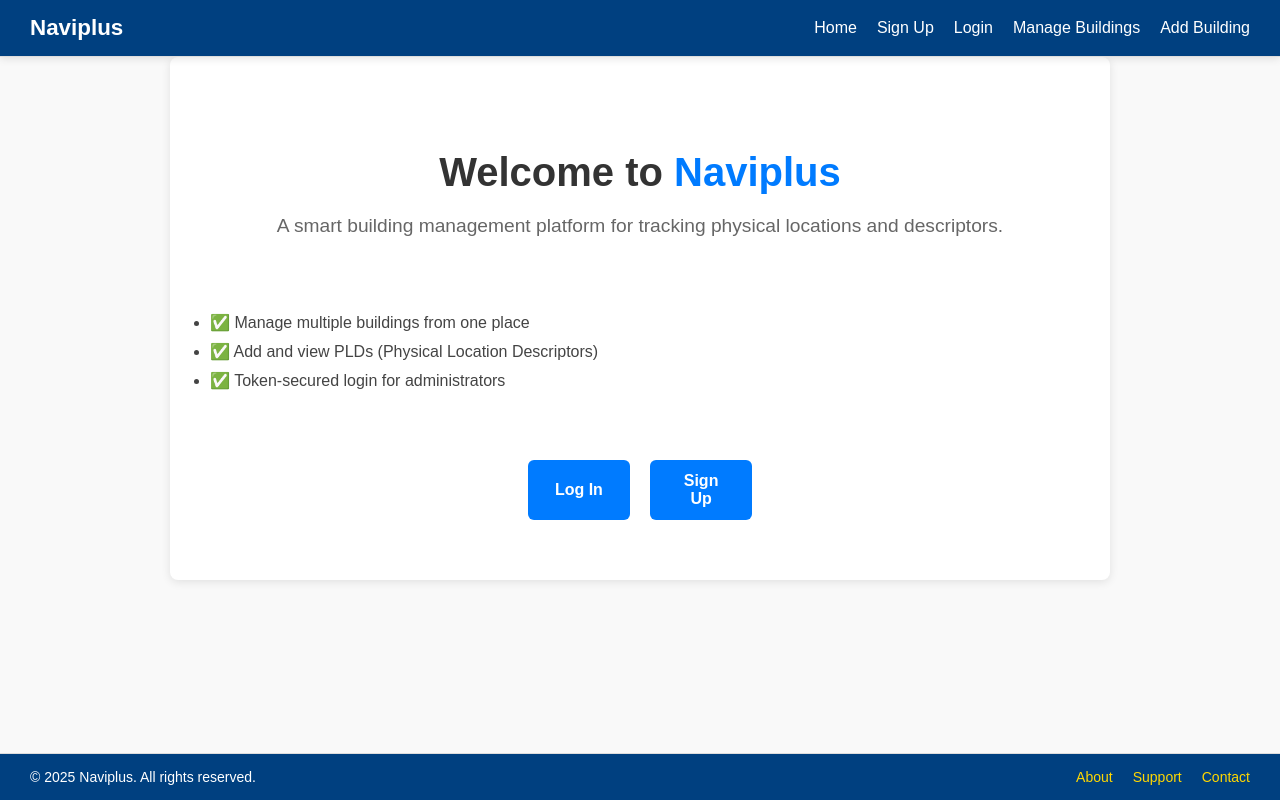
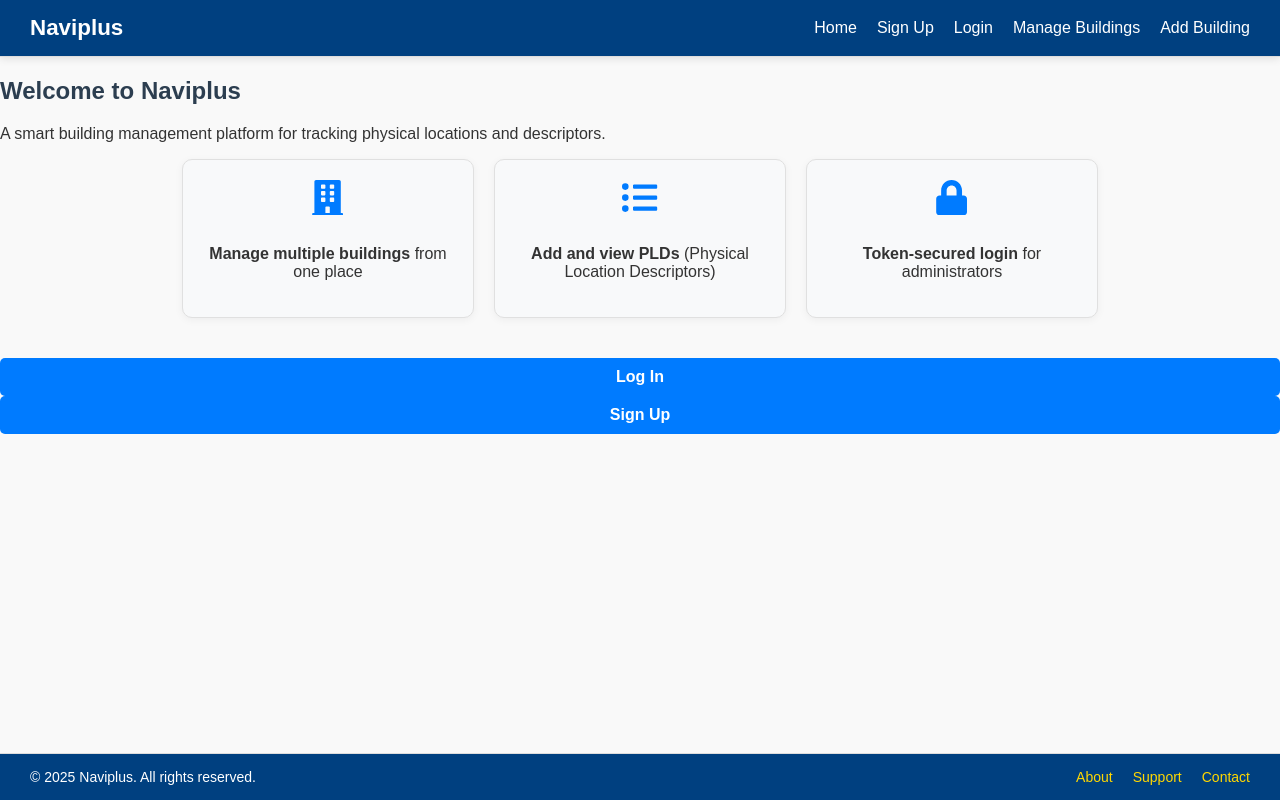
Before and after one commit to DUNCORIR/Naviplus, a React (Create React App) app in the folder admin-frontend/: page / in a window 1280 px wide. Built offline with nearby package versions, Linux system fonts and the light colour scheme.

Commit message:
Style: Add feature cards with icons to LandingPage

```diff
--- a/admin-frontend/src/pages/LandingPage.jsx
+++ b/admin-frontend/src/pages/LandingPage.jsx
@@ -6,6 +6,7 @@
 import React from 'react';
 import { useNavigate } from 'react-router-dom';
 import '../styles/LandingPage.css';
+import { FaBuilding, FaListUl, FaLock } from 'react-icons/fa'; // Feature icons
 
 function LandingPage() {
   const navigate = useNavigate();
@@ -18,24 +19,35 @@ function LandingPage() {
 
   return (
     <div className="landing-container">
-      {/* Hero Section */}
+      {/* Hero section */}
       <section className="landing-hero">
-        <h1 className="landing-title">Welcome to <span className="brand-text">Naviplus</span></h1>
+        <h1 className="landing-title">
+          Welcome to <span className="brand-text">Naviplus</span>
+        </h1>
         <p className="landing-subtitle">
           A smart building management platform for tracking physical locations and descriptors.
         </p>
       </section>
 
-      {/* Features */}
+      {/* Feature cards section */}
       <section className="landing-features-section">
-        <ul className="landing-features">
-          <li>✅ Manage multiple buildings from one place</li>
-          <li>✅ Add and view PLDs (Physical Location Descriptors)</li>
-          <li>✅ Token-secured login for administrators</li>
-        </ul>
+        <div className="feature-card">
+          <FaBuilding className="feature-icon" />
+          <p><strong>Manage multiple buildings</strong> from one place</p>
+        </div>
+
+        <div className="feature-card">
+          <FaListUl className="feature-icon" />
+          <p><strong>Add and view PLDs</strong> (Physical Location Descriptors)</p>
+        </div>
+
+        <div className="feature-card">
+          <FaLock className="feature-icon" />
+          <p><strong>Token-secured login</strong> for administrators</p>
+        </div>
       </section>
 
-      {/* CTA Buttons */}
+      {/* CTA buttons */}
       <section className="landing-buttons">
         <button onClick={goToLogin} className="form-button">Log In</button>
         <button onClick={goToSignup} className="form-button">Sign Up</button>
--- a/admin-frontend/src/styles/LandingPage.css
+++ b/admin-frontend/src/styles/LandingPage.css
@@ -1,102 +1,32 @@
-/* =========================
-   File: src/styles/LandingPage.css
-   Description: Styling for the landing page view.
-========================= */
-
-/* Base container */
-.landing-container {
+/* ========== Feature Card Section ========== */
+.landing-features-section {
   display: flex;
-  flex-direction: column;
-  align-items: center;
-  padding: 60px 20px;
-  max-width: 900px;
-  margin: 0 auto;
-  text-align: center;
-  background-color: #ffffff;
-  border-radius: 8px;
-  box-shadow: 0 2px 10px rgba(0, 0, 0, 0.1);
-}
-
-/* ========== Hero Section ========== */
-.landing-hero {
-  margin-bottom: 30px;
-}
-
-.landing-title {
-  font-size: 2.5rem;
-  font-weight: bold;
-  margin-bottom: 20px;
-  color: #333333;
-}
-
-.brand-text {
-  color: var(--primary-color);
-}
-
-.landing-subtitle {
-  font-size: 1.2rem;
-  color: #666666;
-  margin-bottom: 30px;
-}
-
-/* ========== Features Section ========== */
-.landing-features-section {
-  margin-bottom: 30px;
+  flex-direction: row;
+  justify-content: center;
+  gap: 20px;
+  flex-wrap: wrap;
+  margin-bottom: 40px;
   width: 100%;
 }
 
-.landing-features {
-  list-style-type: disc;
-  padding-left: 20px;
-  text-align: left;
-  margin-bottom: 40px;
+.feature-card {
+  background-color: #f8f9fa;
+  border: 1px solid #e0e0e0;
+  border-radius: 10px;
+  padding: 20px;
+  max-width: 250px;
+  flex: 1;
+  text-align: center;
+  box-shadow: 0 2px 8px rgba(0,0,0,0.05);
+  transition: transform 0.2s ease;
 }
 
-.landing-features li {
-  margin-bottom: 10px;
-  font-size: 1rem;
-  color: #444444;
+.feature-card:hover {
+  transform: translateY(-5px);
 }
 
-/* ========== CTA Buttons ========== */
-.landing-buttons {
-  display: flex;
-  gap: 20px;
-  justify-content: center;
+.feature-icon {
+  font-size: 2.2rem;
+  color: var(--primary-color);
+  margin-bottom: 10px;
 }
-
-.landing-buttons .form-button {
-  padding: 12px 24px;
-  font-size: 1rem;
-  border-radius: 6px;
-  background-color: var(--primary-color);
-  color: var(--button-text-color);
-  font-weight: bold;
-  border: none;
-  cursor: pointer;
-  transition: background-color 0.3s ease;
-}
-
-.landing-buttons .form-button:hover {
-  background-color: var(--accent-color);
-}
-
-/* ========== Responsive ========== */
-@media (max-width: 600px) {
-  .landing-title {
-    font-size: 2rem;
-  }
-
-  .landing-buttons {
-    flex-direction: column;
-    width: 100%;
-  }
-
-  .landing-buttons .form-button {
-    width: 100%;
-  }
-
-  .landing-features {
-    padding-left: 10px;
-  }
-}
```
